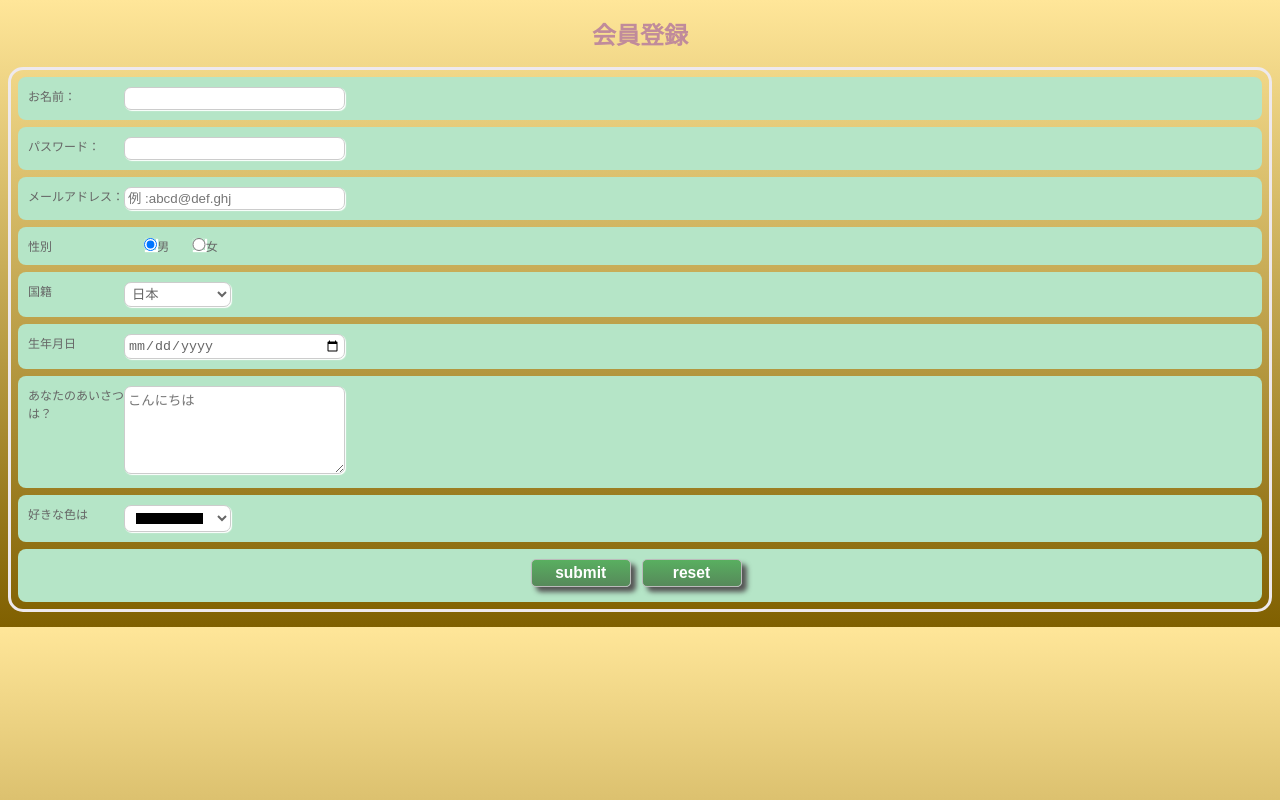
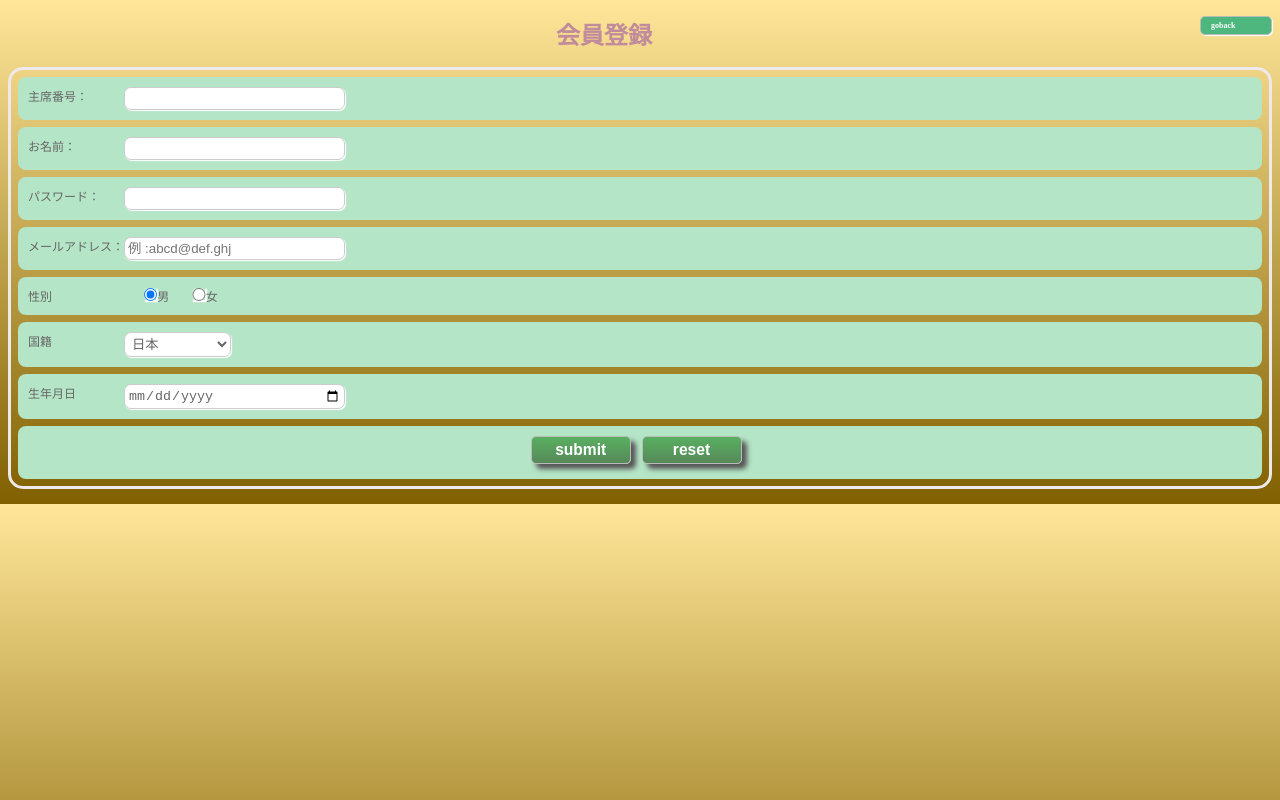
Before and after one commit to ChienTranJP/smartphone, a website: page public_html/regist.html in a window 1280 px wide. Drawn offline with Linux system fonts and the light colour scheme.

```diff
--- a/public_html/css/form.css
+++ b/public_html/css/form.css
@@ -23,6 +23,19 @@
         );
 
 }
+#goback{
+	float: right;
+	cursor: pointer;
+	font-size: 50%;
+	font-weight:bold;
+	width:50px;
+	padding: 4px 10px;
+	background-color: #4db77e;
+	color: white;
+	border: 1px solid #bbb;
+	border-radius: 5px;
+	box-shadow: 1px 1px 1px #fff;
+}
 h1{
 	font-size: 1.5em;
 	font-family:serif;
@@ -30,6 +43,7 @@
 	text-align: center;
 }
 form{
+	clear: both;
 	color: #666;
 	padding: 7px;
 	margin-bottom: 15px;
@@ -96,7 +110,7 @@
 	font-weight:bold;
 }
 form p input[type="submit"],
-form p input[type="reset"] {
+form p input[type="reset"]{
 	cursor: pointer;
 	font-size: 130%;
 	font-weight:bold;
--- a/public_html/css/main.css
+++ b/public_html/css/main.css
@@ -27,6 +27,19 @@
     font-size: 15px;
     display: inline-block;
 
+}
+#goback{
+	float: right;
+	cursor: pointer;
+	font-size: 50%;
+	font-weight:bold;
+	width:50px;
+	padding: 4px 10px;
+	background-color: #4db77e;
+	color: white;
+	border: 1px solid #bbb;
+	border-radius: 5px;
+	box-shadow: 1px 1px 1px #fff;
 }
 #account a{
     background-color: #adefaa;
--- a/public_html/js/input.js
+++ b/public_html/js/input.js
@@ -12,7 +12,7 @@
 
     save.addEventListener('click',function (e) {
         e.preventDefault();
-        if(subject.validity.valid === false || memo.validity.validity === false){
+        if(subject.validity.valid === false || memo.validity.valid === false){
             alert('件名、メモはいずれも必須です');
             return;
         }
--- a/public_html/regist.html
+++ b/public_html/regist.html
@@ -6,11 +6,21 @@
         <title>F215 チャンヴァンチェン　</title>
         <link rel="shortcut icon" href="image/favicon.ico">
         <link rel="stylesheet" href="css/form.css" />
+		<script src=""></script>
     </head>
 
     <body>
+		<a id="goback" onclick="history.back()">goback</a>
         <h1>会員登録</h1>
         <form target="/top.html" method="post" action="">
+			<p>
+                <label>
+                    <span>主席番号：</span>
+                    <input type="text" name ="name" maxlength="10" required
+					pattern="[A-Z]{1}[0-9]{3}"
+                           title="大文字英字１文字と数字３文字">
+                </label>
+            </p>
             <p>
                 <label>
                     <span>お名前：</span>
@@ -76,29 +86,6 @@
             </p>
 
             <p>
-                    <label>
-                            <span>あなたのあいさつは？</span>
-                            <textarea name="greeting" class="txtfield"
-                                      placeholder="こんにちは"></textarea>
-                    </label>
-            </p>
-            <p>
-                    <label>
-                        <span>好きな色は</span>
-                        <span>
-                            <input type="color" name="color" list="colorType"
-                                   value="#000000"/>
-                            <datalist id="colorType">
-                                <option value="#000000">#000000</option>
-                                <option value="#FF0000">#FF0000</option>
-                                <option value="#00BFFF">#00BFFF</option>
-                                <option value="#D2691E">#D2691E</option>
-                                <option value="#708090">#708090</option>
-                            </datalist>
-                        </span>
-                    </label>
-            </p>
-            <p>
                     <input type="submit" value="submit">
                     <input type="reset" value="reset">
 
```
Also changed, not shown: public_html/index.html (+2 -2 lines), public_html/js/login.js (+13 -2 lines), public_html/js/regist.js (added, +13 -0 lines), public_html/login.html (+9 -4 lines).
